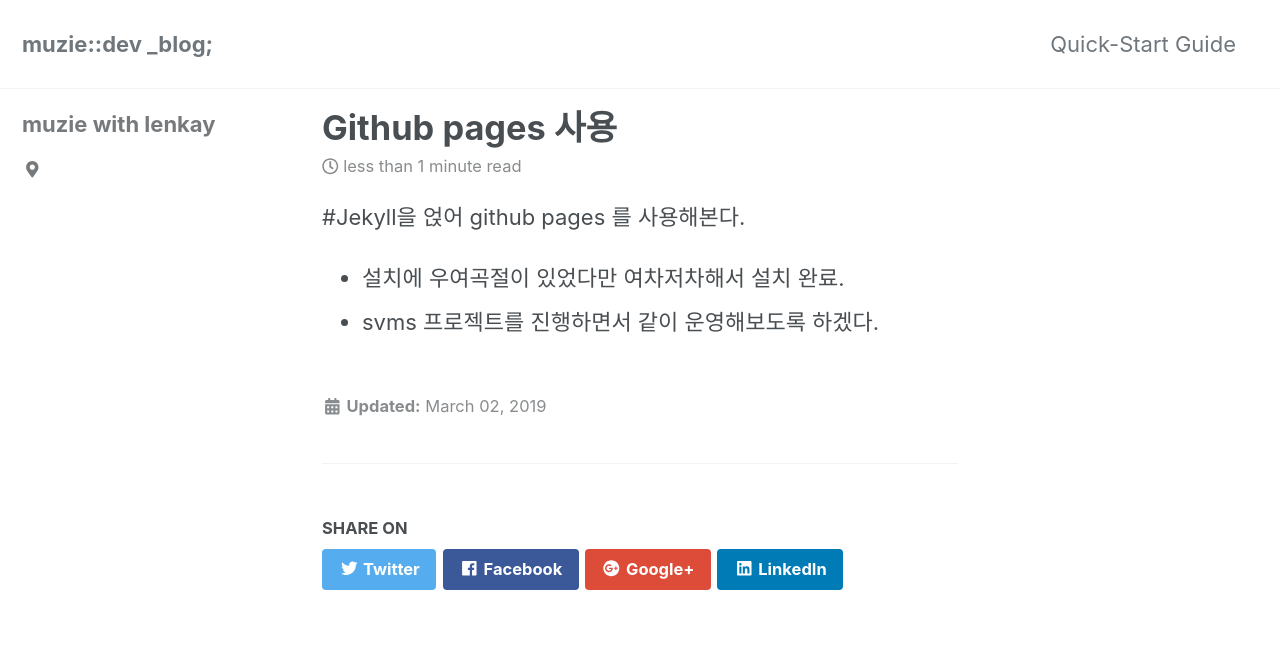
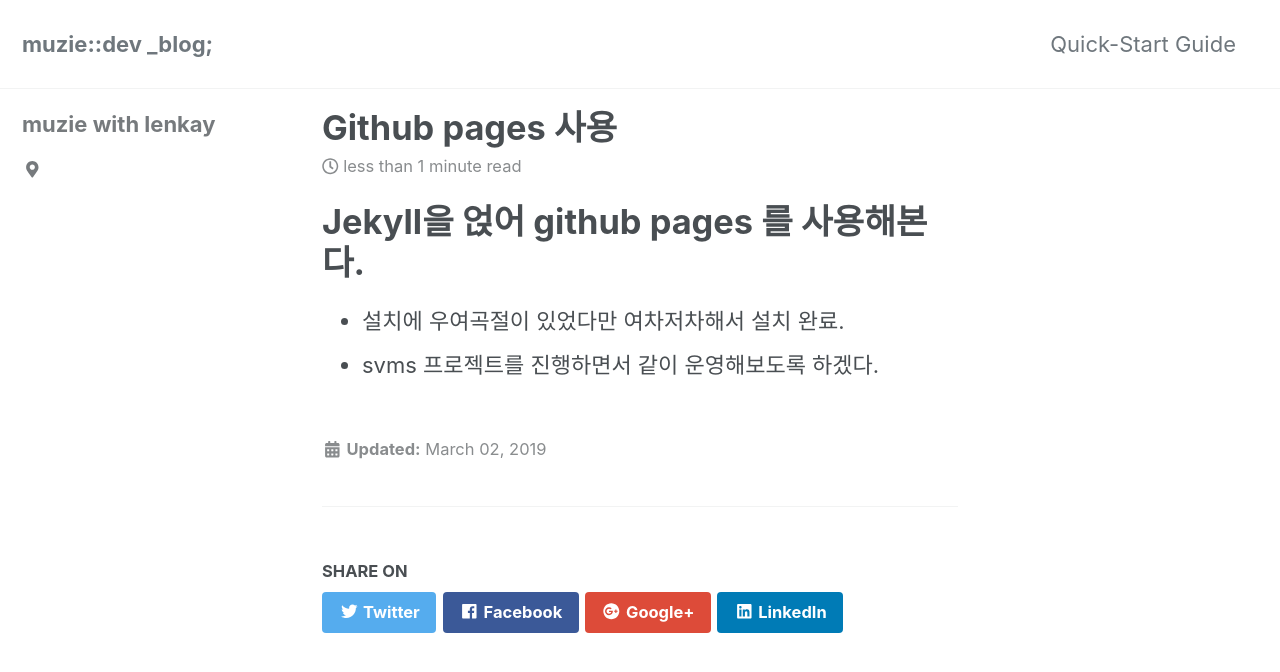
Before and after one commit to lenaky/lenaky.github.io, a Jekyll site: the page built from _posts/2019-03-02-Github Pages 사용.md, in a window 1280 px wide and 900 px high. Shown: the top 672 px of the window. Built offline with Jekyll 4.4.1, drawn with Linux system fonts in a browser that asks for light colours; cached includes are drawn as plain includes.

```diff
--- a/_posts/2019-03-02-Github Pages 사용.md
+++ b/_posts/2019-03-02-Github Pages 사용.md
@@ -1,4 +1,4 @@
-#Jekyll을 얹어 github pages 를 사용해본다.
+# Jekyll을 얹어 github pages 를 사용해본다.
 
-- 설치에 우여곡절이 있었다만 여차저차해서 설치 완료.
-- svms 프로젝트를 진행하면서 같이 운영해보도록 하겠다.
++ 설치에 우여곡절이 있었다만 여차저차해서 설치 완료.
++ svms 프로젝트를 진행하면서 같이 운영해보도록 하겠다.
```
